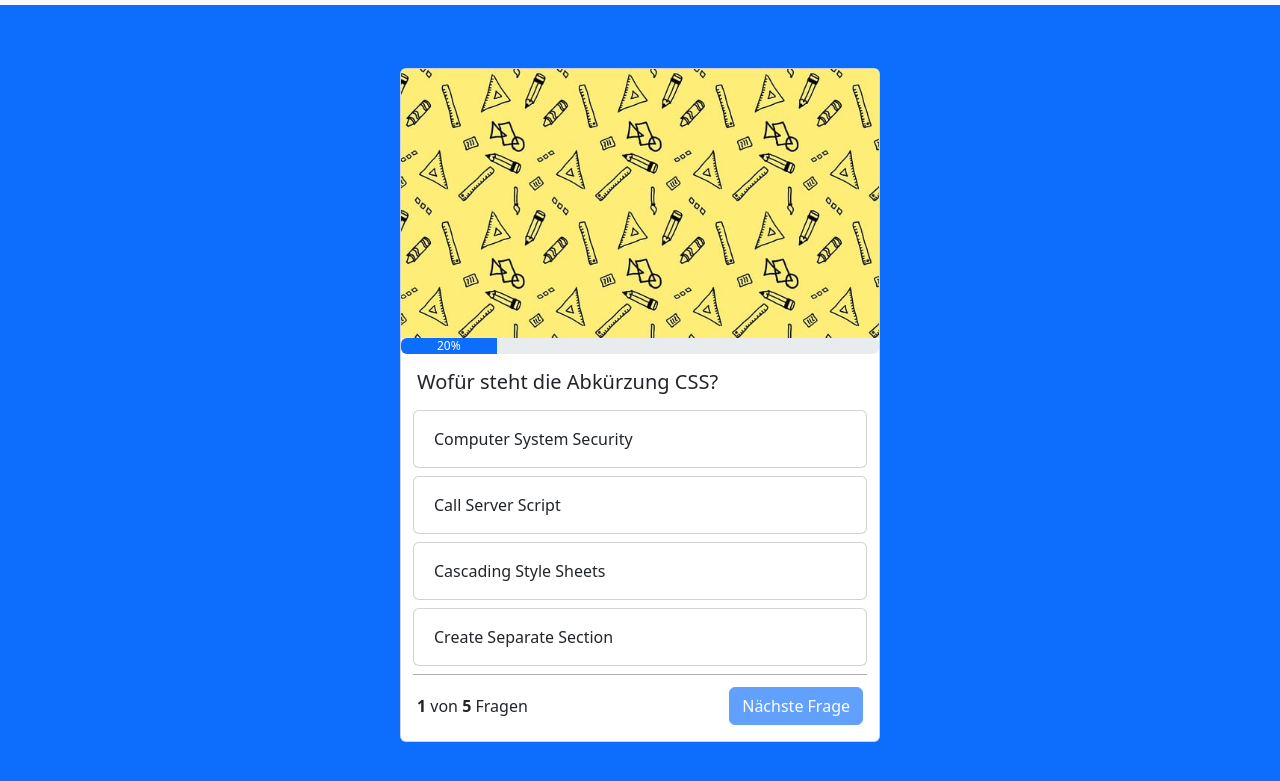
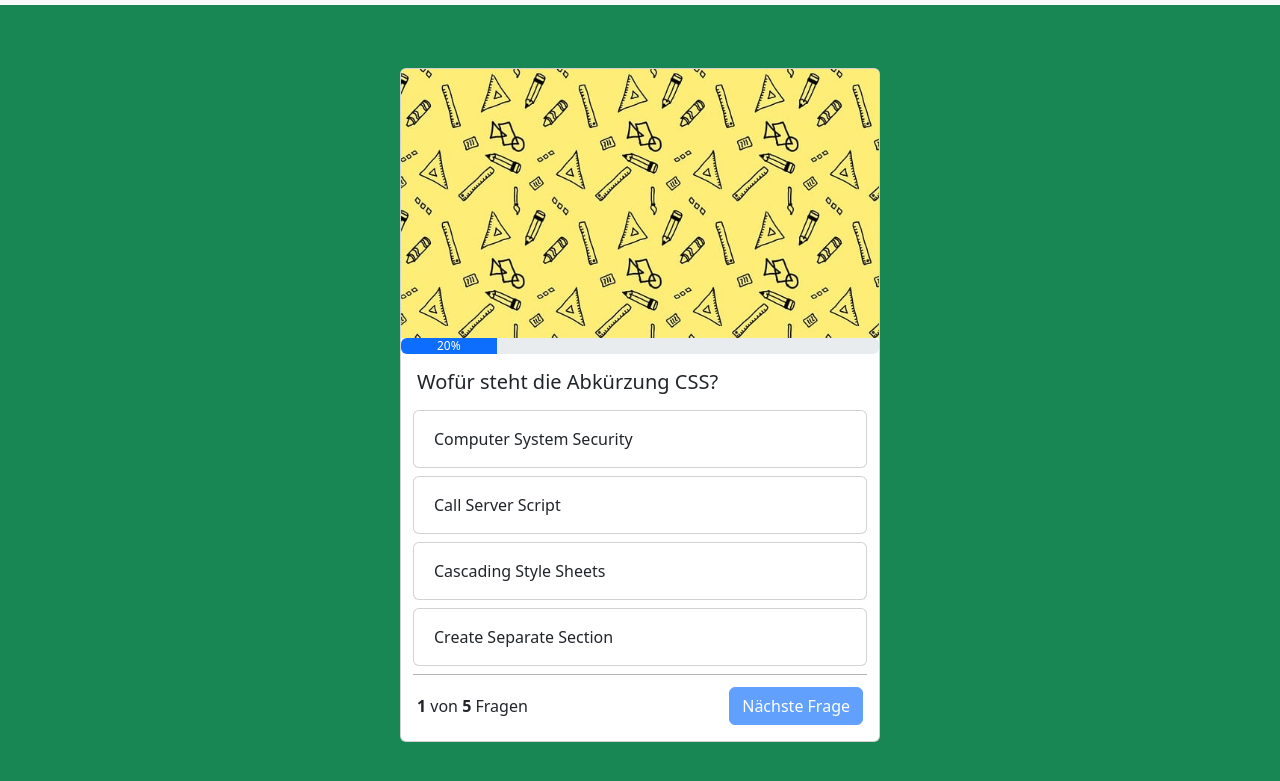
Before and after one commit to LukaszBarszczewski/Quiz-App, a plain HTML site: page index.html in a window 1280 px wide. Shown: the part 51-832 px from the top of the page. Drawn offline with nearby package versions, Linux system fonts and the light colour scheme.

Commit message:
added overflow-y: hidden to the body, changed background

```diff
--- a/style.css
+++ b/style.css
@@ -1,13 +1,14 @@
 body {
    margin: 0;
+   overflow-y: hidden;
 }
 
 .img-card {
-    background-color: #0d6efd;
-    height: 100vh;
     display: flex;
     justify-content: center;
     align-items: center;
+    background-color: #198754;
+    height: 100vh;
 }
 
 .card {
@@ -15,8 +16,8 @@ body {
 }
 
 .answer-card:hover {
+    background-color: rgba(0,0,0,0.05);
     cursor: pointer;
-    background-color: rgba(0,0,0,0.05);
     font-weight: 500;
 }
 
@@ -37,18 +38,15 @@ body {
     width: 100%;
 }
 
-
 .quiz-end {
-    text-align: center;
     border-bottom: 1px solid rgba(214, 176, 3, 0.5);
     padding: 16px;
+    text-align: center;
 }
-
 
 .quiz-end h1 {
     color: rgb(214, 176, 3);
 }
-
 
 .end-score {
     text-align: center;
```
Also changed, not shown: script.js (+3 -4 lines).
